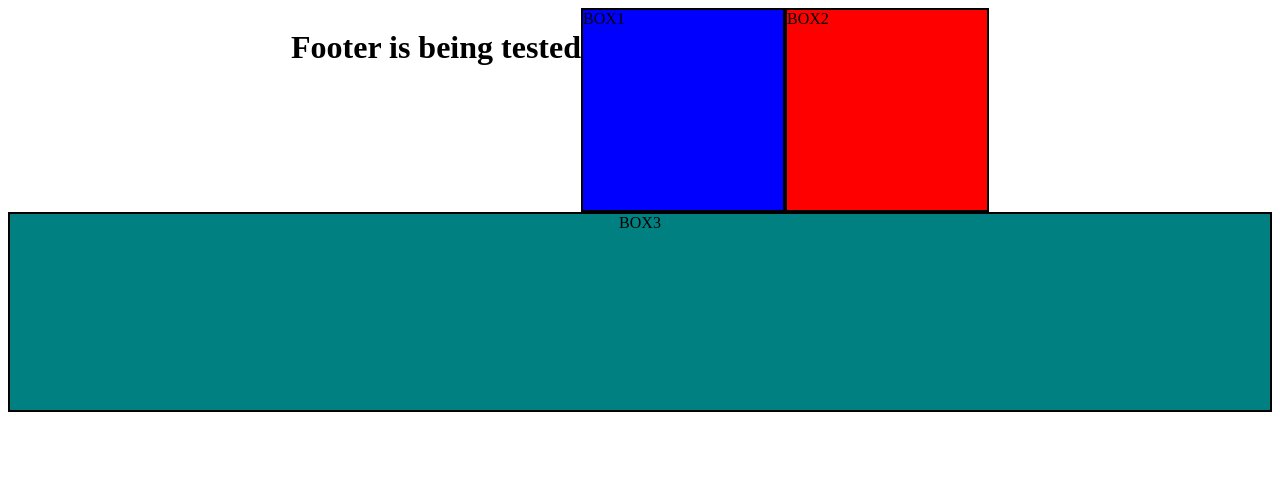
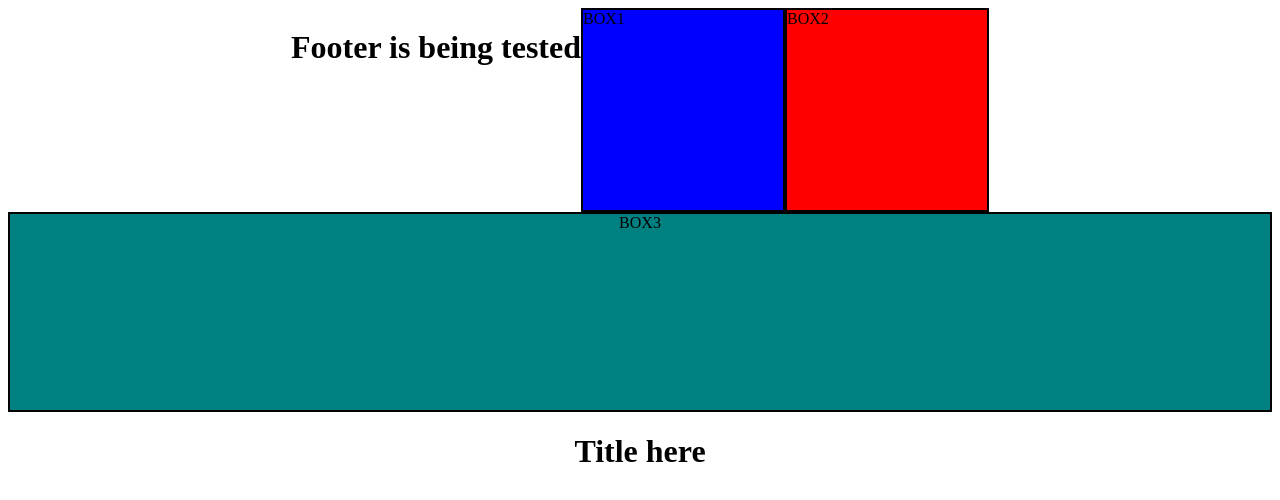
Before and after one commit to millord/someproject, a React (Create React App) app in the folder grid-test-material/: page / in a window 1280 px wide. Shown: the top 500 px of the page. Built offline with nearby package versions, Linux system fonts and the light colour scheme.

Commit message:
added title in app

```diff
--- a/grid-test-material/src/App.js
+++ b/grid-test-material/src/App.js
@@ -14,6 +14,7 @@ function App() {
       >
         BOX3
       </StyledBox3>
+      <h1>Title here</h1>
     </StyledContainer>
   );
 }
```
